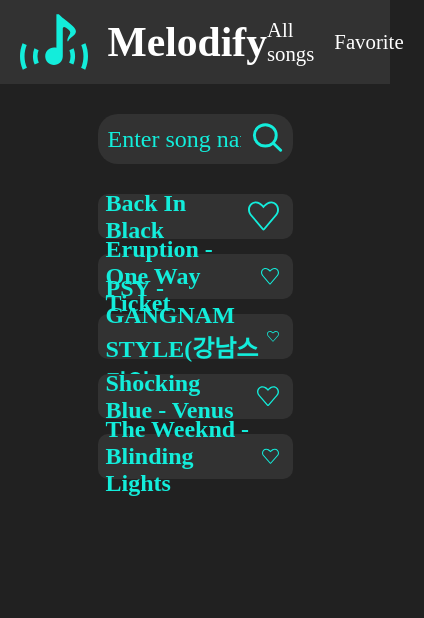
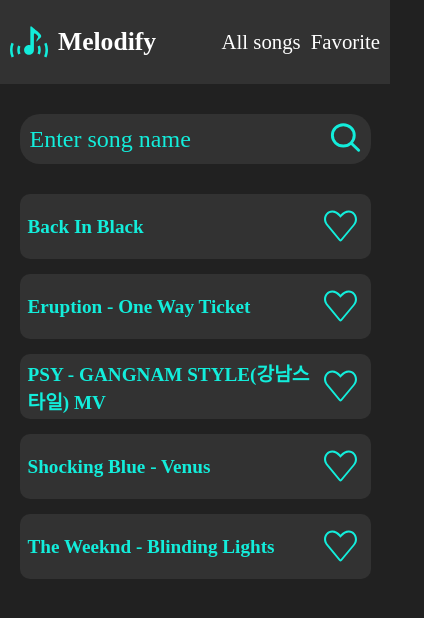
Before and after one commit to zelvet2005/Melodify, a React (Vite) app: page /all in a window 390 px wide. Shown: the top 618 px of the page, 424 px wide, since content can reach past the window. Built offline with nearby package versions, Linux system fonts and the light colour scheme.

Commit message:
added media queries for adaptive design

```diff
--- a/src/ButtonsPanel/ButtonsPanel.css
+++ b/src/ButtonsPanel/ButtonsPanel.css
@@ -14,6 +14,7 @@
   border: none;
   border-radius: 50%;
   cursor: pointer;
+  flex-shrink: 0;
 }
 
 .buttons-panel button:focus-visible {
@@ -28,3 +29,15 @@
   width: 95%;
   height: 95%;
 }
+
+@media (max-width: 500px) {
+  .buttons-panel {
+    gap: 10px;
+  }
+}
+@media (max-width: 430px) {
+  .buttons-panel button {
+    width: 50px;
+    height: 50px;
+  }
+}
--- a/src/Header/Header.css
+++ b/src/Header/Header.css
@@ -17,3 +17,28 @@
 .logo {
   height: 8vh;
 }
+
+@media (max-width: 600px) {
+  header > h1 {
+    font-size: 2rem;
+  }
+  .logo {
+    height: 5vh;
+  }
+}
+@media (max-width: 500px) {
+  header > h1 {
+    margin-left: 10px;
+    font-size: 1.8rem;
+    gap: 10px;
+  }
+
+  .logo {
+    height: 4.5vh;
+  }
+}
+@media (max-width: 450px) {
+  header > h1 {
+    font-size: 1.6rem;
+  }
+}
--- a/src/Navigation/Navigation.css
+++ b/src/Navigation/Navigation.css
@@ -17,3 +17,10 @@
   outline: none;
   color: var(--blue);
 }
+
+@media (max-width: 500px) {
+  nav > ul {
+    margin-right: 10px;
+    gap: 10px;
+  }
+}
--- a/src/Player/Player.css
+++ b/src/Player/Player.css
@@ -74,3 +74,39 @@
   display: flex;
   justify-content: space-between;
 }
+
+@media (max-width: 900px) {
+  .range {
+    width: 75%;
+  }
+  .time-block {
+    width: 75%;
+  }
+  .song-name {
+    font-size: 1.8rem;
+  }
+}
+@media (max-width: 700px) {
+  .song-name {
+    font-size: 1.5rem;
+  }
+}
+@media (max-width: 550px) {
+  .song-name {
+    font-size: 1.2rem;
+  }
+  .range {
+    margin-top: 10px;
+  }
+  .record-img {
+    width: 250px;
+  }
+}
+@media (max-width: 450px) {
+  .song-name {
+    font-size: 1rem;
+  }
+  .range {
+    margin-top: 0;
+  }
+}
--- a/src/Search/Search.css
+++ b/src/Search/Search.css
@@ -50,3 +50,19 @@
   width: 90%;
   height: 90%;
 }
+
+@media (max-width: 1050px) {
+  .search-form {
+    width: 70%;
+  }
+}
+@media (max-width: 900px) {
+  .search-form {
+    width: 80%;
+  }
+}
+@media (max-width: 500px) {
+  .search-form {
+    width: 90%;
+  }
+}
--- a/src/Song/Song.css
+++ b/src/Song/Song.css
@@ -25,9 +25,21 @@
   background: none;
   border: none;
   cursor: pointer;
+  flex-shrink: 0;
 }
 
 .favorite-btn > img {
   width: 100%;
   height: 100%;
 }
+
+@media (max-width: 700px) {
+  .song {
+    height: 65px;
+  }
+}
+@media (max-width: 450px) {
+  .song {
+    font-size: 0.8rem;
+  }
+}
--- a/src/SongsList/SongsList.css
+++ b/src/SongsList/SongsList.css
@@ -5,3 +5,19 @@
   flex-direction: column;
   gap: 15px;
 }
+
+@media (max-width: 1050px) {
+  .song-list {
+    width: 70%;
+  }
+}
+@media (max-width: 900px) {
+  .song-list {
+    width: 80%;
+  }
+}
+@media (max-width: 500px) {
+  .song-list {
+    width: 90%;
+  }
+}
```
